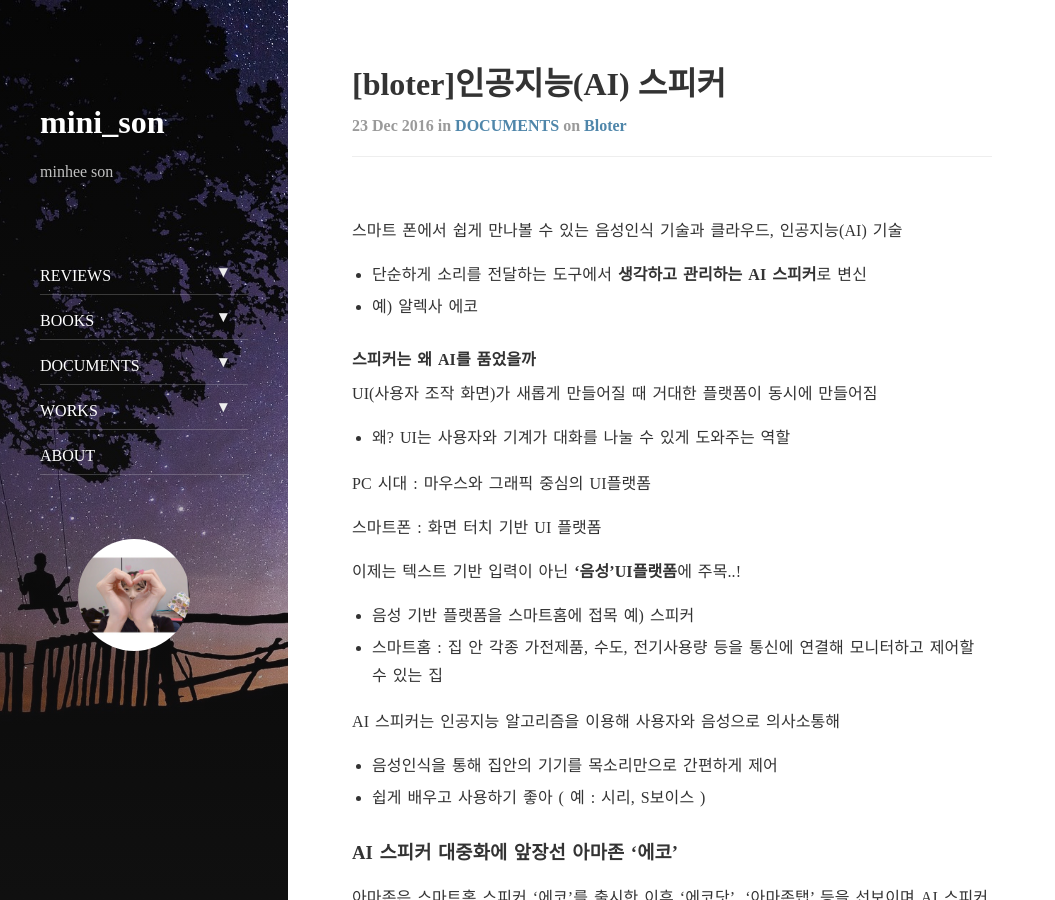
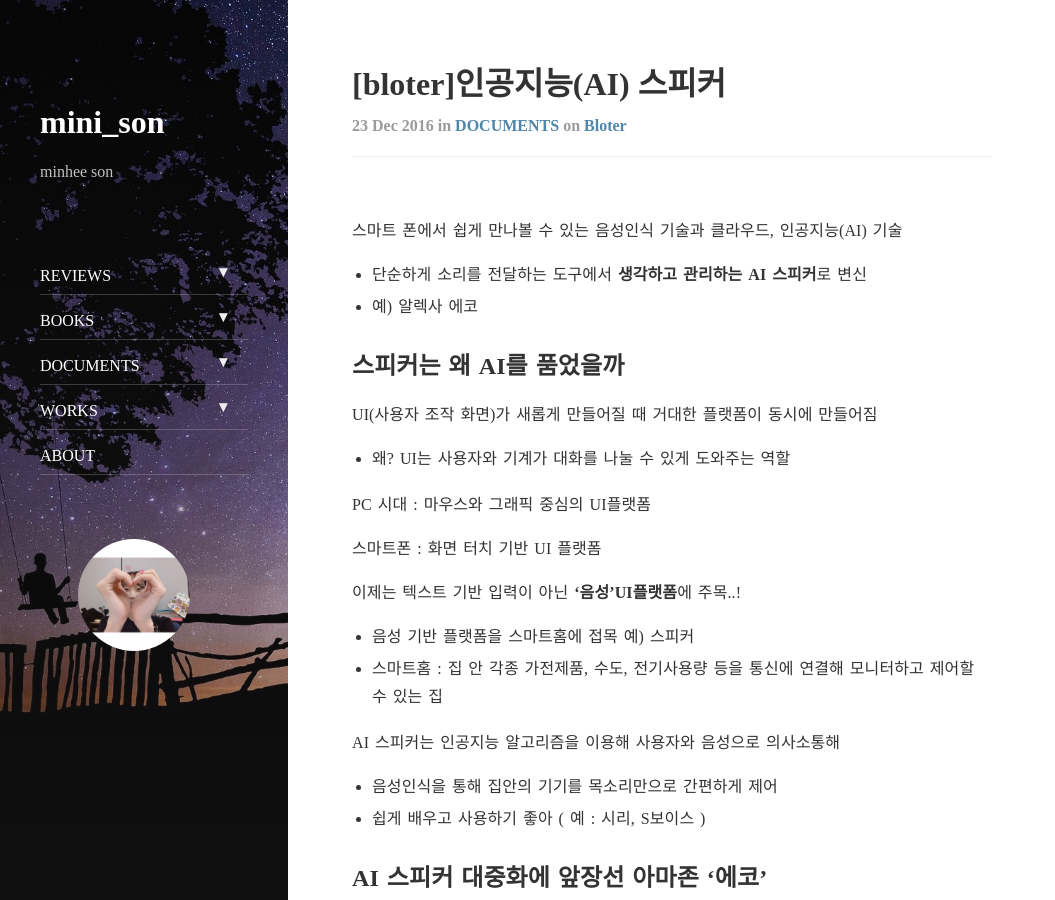
Before and after one commit to minheeson/minheeson.github.io, a Jekyll site: the page built from _posts/2016-12-23-doc-bloter-인공지능(AI)-스피커.markdown, in a window 1280 px wide and 900 px high. Shown: the whole window, without its empty margins (0-1055 px from the left). Built offline with Jekyll 4.4.1, drawn with Linux system fonts in a browser that asks for light colours; nearby versions of some CDN libraries; comment, search, counter and statistics services are not loaded.

```diff
--- a/_posts/2016-12-23-doc-bloter-인공지능(AI)-스피커.markdown
+++ b/_posts/2016-12-23-doc-bloter-인공지능(AI)-스피커.markdown
@@ -14,8 +14,7 @@ tags: bloter
 * 예) 알렉사 에코
 
 
-
-#### 스피커는 왜 AI를 품었을까
+## 스피커는 왜 AI를 품었을까
 
 UI(사용자 조작 화면)가 새롭게 만들어질 때 거대한 플랫폼이 동시에 만들어짐
 
@@ -36,8 +35,7 @@ AI 스피커는 인공지능 알고리즘을 이용해 사용자와 음성으로
 * 쉽게 배우고 사용하기 좋아 ( 예 : 시리, S보이스 )
 
 
-
-### AI 스피커 대중화에 앞장선 아마존 '에코'
+## AI 스피커 대중화에 앞장선 아마존 '에코'
 
 아마존은 스마트홈 스피커 '에코'를 출시한 이후 '에코닷', '아마존탭' 등을 선보이며 AI 스피커 시장을 이끌고 있대
 
@@ -58,7 +56,6 @@ AI 스피커의 핵심 : **음성인식 기술인 '알렉사'**
 * 예 ) 야릇한 목소리로 음성 변조, 음식 조리법 읽어주는 스킬, 메일 중 일정 관련 메시지만 읽어주는 스킬
 
 
-
 ## 한국어 전용 AI 스피커, SK텔레콤 '누구'
 
 **Nugu**: 전용기기에 대화하듯 말을걸면 음성인식 기술과 인공지능 엔진을 통해 고객이 원하는 바를 파악해 수행하는 서비스
@@ -75,7 +72,7 @@ SK텔레콤은 누구 음성인식 기술에 **딥 러닝을 더해**, 쌓이는
 
 
 
-### 구글판 AI 스피커 '구글홈'
+## 구글판 AI 스피커 '구글홈'
 
 구글홈 : 스피커모양의 거치형 AI개인비서 기기 ( 역시 음석 인식 기반 )
 
@@ -87,7 +84,7 @@ SK텔레콤은 누구 음성인식 기술에 **딥 러닝을 더해**, 쌓이는
 
 
 
-#### 삼성전자나 KT도 AI 스피커 준비중
+## 삼성전자나 KT도 AI 스피커 준비중
 
 삼성전자는 **마이크로소프트음성비서 '코타나'기반 AI기술**과 세계적인 음향 기기
 
```
